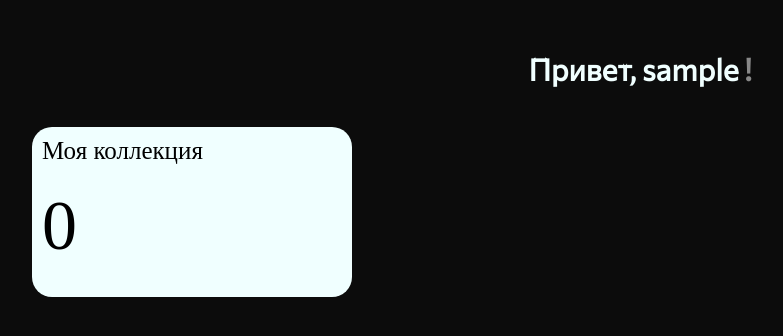
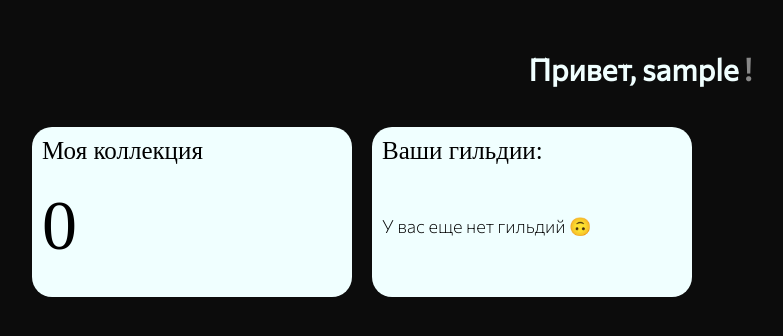
Before and after one commit to Georgykarat/Jouer, a Django app: template feed/templates/feed/feed.html in a window 1280 px wide. Shown: the part 50-386 px from the top of the page, without its empty margins (0-783 px from the left). Run offline with Django 4.2, Linux system fonts and the light colour scheme; the template is opened without the code that fills it: most values are stand-ins (such as "Sample title", 1, 10 or a date in 2020); grey boxes marked "Sample" are stand-in pictures; some web fonts are replaced.

Commit message:
Add myguilds btn

```diff
--- a/feed/static/styles/feed.css
+++ b/feed/static/styles/feed.css
@@ -44,7 +44,7 @@ h2 {
 }
 .main__central_workspace {
     display: flex;
-    justify-content: space-between;
+    justify-content: start;
     flex-wrap: wrap;
     min-width: 95%;
     margin-top: 40px;
@@ -61,6 +61,7 @@ h2 {
     background-position: -500%;
     background-repeat: no-repeat;
     background-size: 0%;
+    margin-right: 20px;
 }
 
 .main__central_workspace-item:hover {
@@ -76,6 +77,26 @@ h2 {
     display: flex;
     flex-wrap: wrap;
 }
+.item__my-guilds {
+    width: 300px;
+    height: 150px;
+    background-color: azure;
+    padding: 10px;
+    display: flex;
+    flex-wrap: wrap;
+}
+.main__central_guilds-block {
+    display: flex;
+    width: 100%;
+    justify-content: start;
+    flex-wrap: wrap;
+}
+.main__central_guilds-text {
+    display: flex;
+    width: 100%;
+    font-size: 18px;
+    font-family: "ComissionerEL";
+}
 .main__my-collection-text {
     font-size: 25px;
     font-family: "ComissionerB";
--- a/feed/templates/feed/feed.html
+++ b/feed/templates/feed/feed.html
@@ -19,10 +19,17 @@
       <h2>Привет, {{cuser.nickname}} <span class="h2__colored-text" style="color: {{design.color1}}">!</span></h2>
     </div>
     <div class="main__central_workspace">
-      <div class="main__central_workspace-item item__my-collection" style="background-image: url({% static 'img/g_bg/rounded-black-square-shape.png' %})">
+      <div class="main__central_workspace-item item__my-collection">
         <span class="main__my-collection-text">Моя коллекция</span>
         <span class="main__my-collection-figure">0</span>
       </div>
+      <a href="/feed/myguilds/"><div class="main__central_workspace-item item__my-guilds">
+        <span class="main__my-collection-text">Ваши гильдии:</span>
+        {% comment %} <span class="main__my-collection-figure">0</span> {% endcomment %}
+        <div class="main__central_guilds-block">
+          <div class="main__central_guilds-text">У вас еще нет гильдий 🙃</div>
+        </div>
+      </div></a>
     </div>
   </main>
 </body>
--- a/feed/urls.py
+++ b/feed/urls.py
@@ -4,6 +4,7 @@ from .import views
 
 urlpatterns = [
     path("", views.feed, name="feed"),
+    path('myguilds/', views.myguilds, name='myguilds'),
     path("logout/", MainLogoutView.as_view(), name="logout"),
     path("settings/", views.usettings, name="settings"),
     path("settings/changepassword/", views.usettings_changepass, name="usettings_changepass"),
```
Also changed, not shown: feed/views.py (+10 -3 lines).
